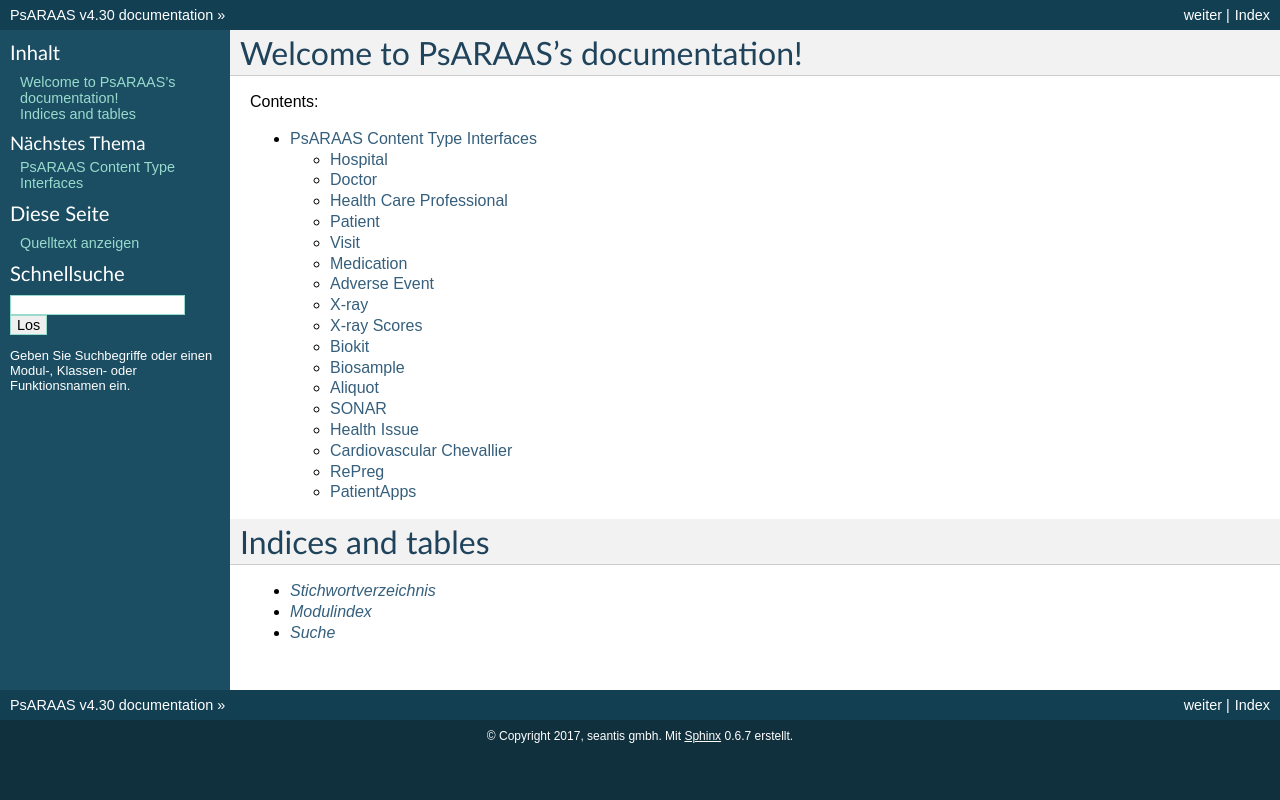
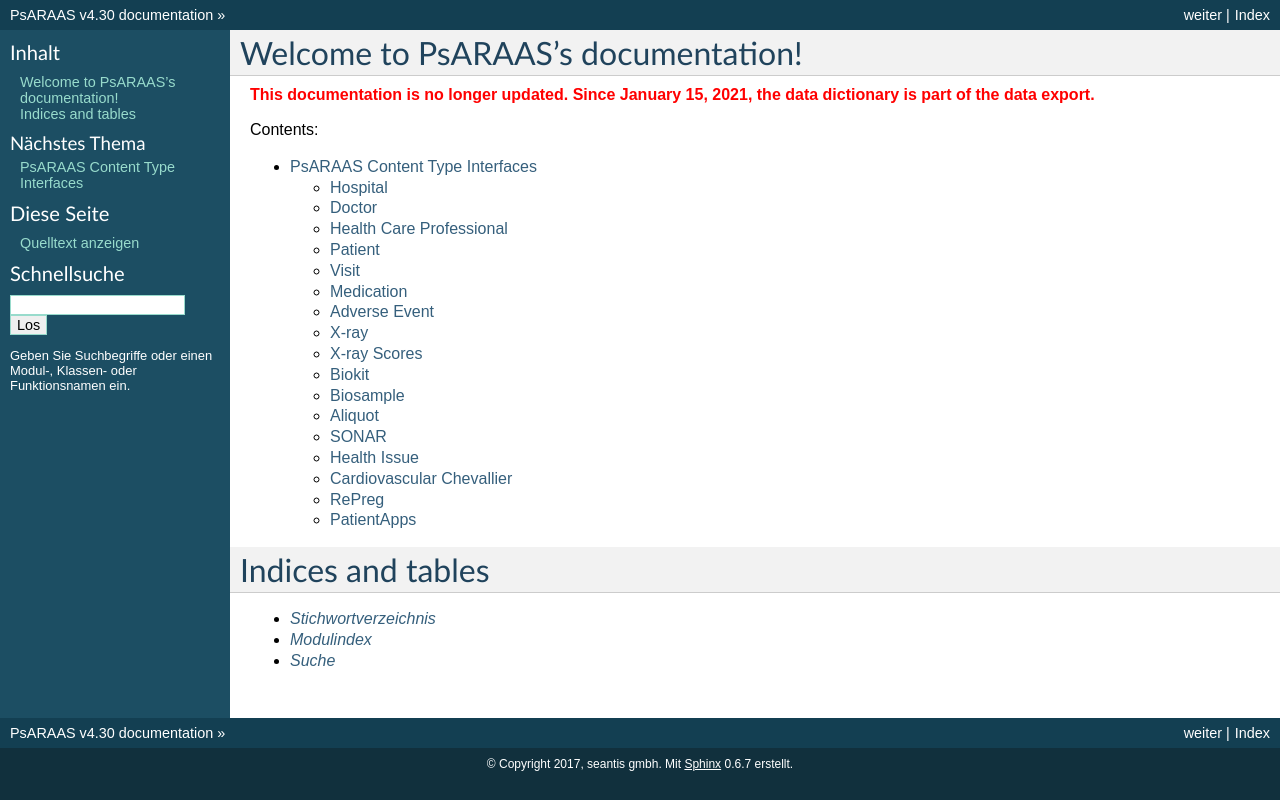
Before and after one commit to seantis/scqm-docs-old, a plain HTML site: page index.html in a window 1280 px wide. Drawn offline with Linux system fonts and the light colour scheme.

Commit message:
Adds hint that docs are outdated

```diff
--- a/index.html
+++ b/index.html
@@ -44,6 +44,9 @@
 
   <div class="section" id="welcome-to-psaraas-s-documentation">
 <h1>Welcome to PsARAAS&#8217;s documentation!<a class="headerlink" href="#welcome-to-psaraas-s-documentation" title="Permalink zu dieser Überschrift">¶</a></h1>
+
+<div style="color: red; font-weight: bold">This documentation is no longer updated. Since January 15, 2021, the data dictionary is part of the data export.</div>
+
 <p>Contents:</p>
 <ul>
 <li class="toctree-l1"><a class="reference external" href="interfaces.html">PsARAAS Content Type Interfaces</a><ul>
```
